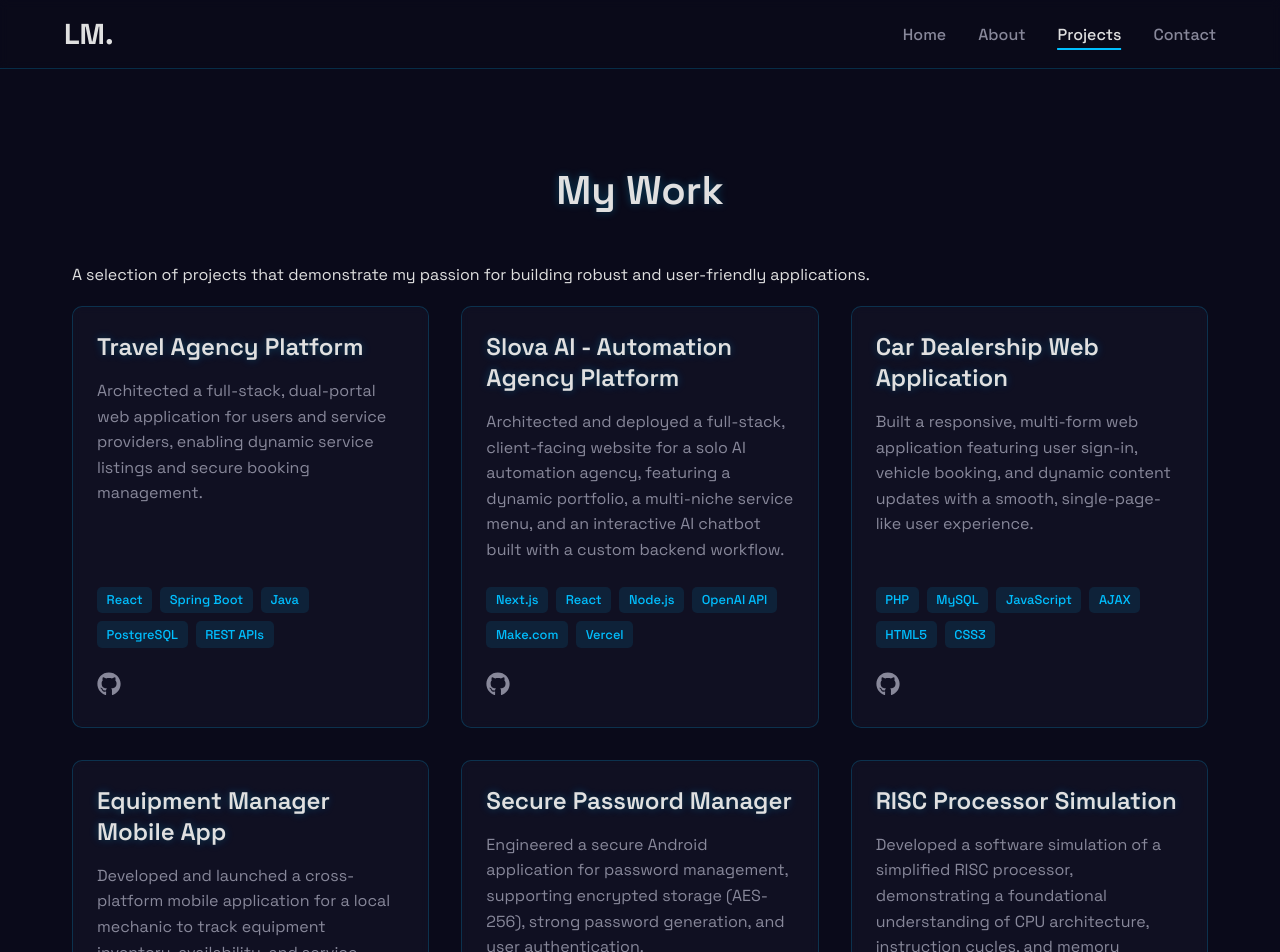
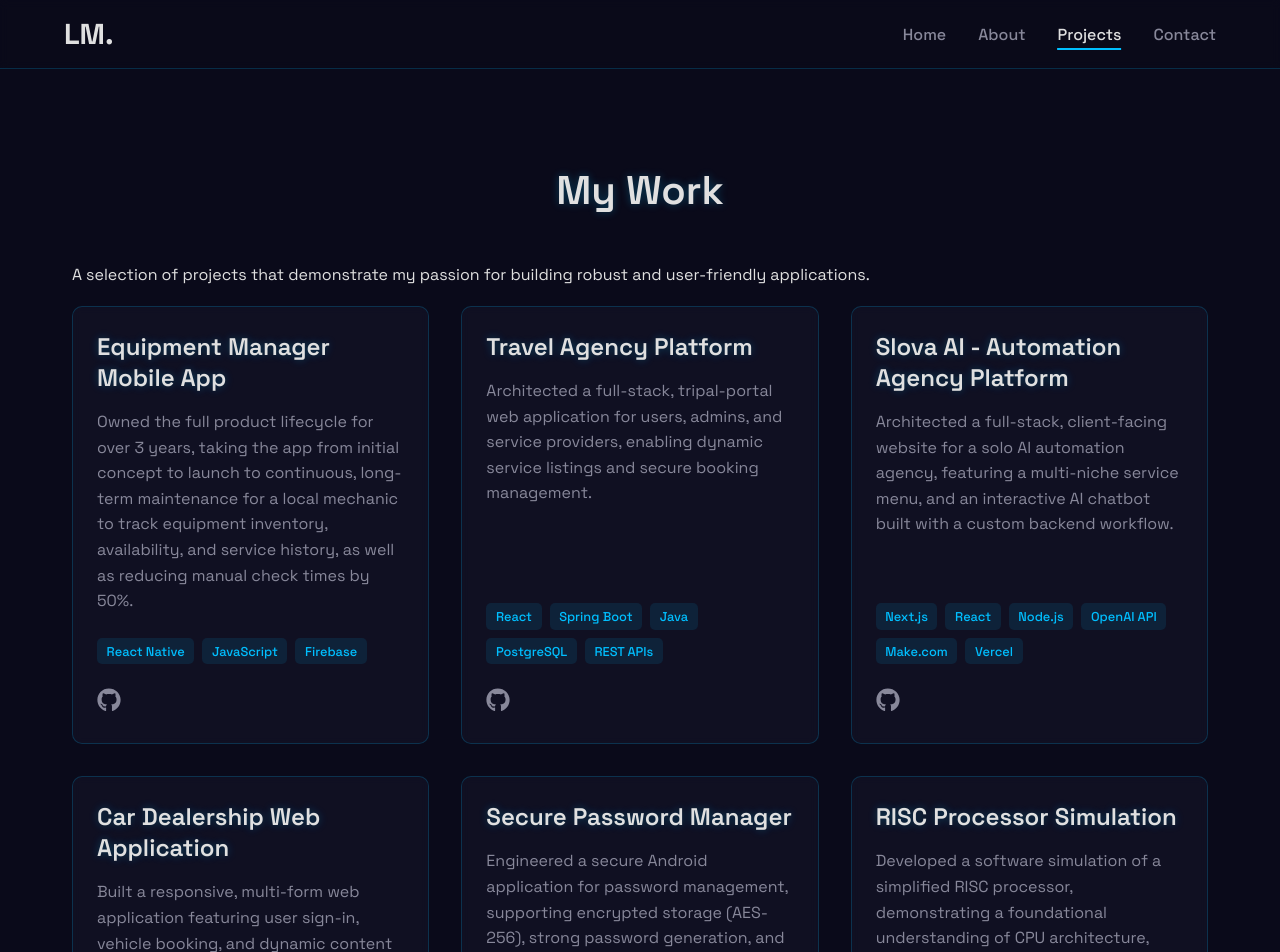
Before and after one commit to leo-marida/Portfolio, a React (Vite) app in the folder my-portfolio/: page /projects in a window 1280 px wide. Shown: the top 952 px of the page. Built offline with nearby package versions, Linux system fonts and the light colour scheme; no server answers.

Commit message:
Update Projects.jsx

```diff
--- a/my-portfolio/src/pages/Projects.jsx
+++ b/my-portfolio/src/pages/Projects.jsx
@@ -6,9 +6,17 @@ import styles from "./Projects.module.css";
 // Project data now includes all projects from your resume, ordered strategically.
 const projectsData = [
   {
+    title: "Equipment Manager Mobile App",
+    description:
+      "Owned the full product lifecycle for over 3 years, taking the app from initial concept to launch to continuous, long-term maintenance for a local mechanic to track equipment inventory, availability, and service history, as well as reducing manual check times by 50%.",
+    technologies: ["React Native", "JavaScript", "Firebase"],
+    liveLink: "#",
+    githubLink: "https://github.com/leo-marida/Mechanic-App",
+  },
+  {
     title: "Travel Agency Platform",
     description:
-      "Architected a full-stack, dual-portal web application for users and service providers, enabling dynamic service listings and secure booking management.",
+      "Architected a full-stack, tripal-portal web application for users, admins, and service providers, enabling dynamic service listings and secure booking management.",
     technologies: ["React", "Spring Boot", "Java", "PostgreSQL", "REST APIs"],
     liveLink: "#", // Replace with your live demo link
     githubLink: "https://github.com/leo-marida/Grand-Voyage", // Replace with your GitHub repo link
@@ -16,7 +24,7 @@ const projectsData = [
   {
     title: "Slova AI - Automation Agency Platform",
     description:
-      "Architected and deployed a full-stack, client-facing website for a solo AI automation agency, featuring a dynamic portfolio, a multi-niche service menu, and an interactive AI chatbot built with a custom backend workflow.",
+      "Architected a full-stack, client-facing website for a solo AI automation agency, featuring a multi-niche service menu, and an interactive AI chatbot built with a custom backend workflow.",
     technologies: [
       "Next.js",
       "React",
@@ -35,14 +43,6 @@ const projectsData = [
     technologies: ["PHP", "MySQL", "JavaScript", "AJAX", "HTML5", "CSS3"],
     liveLink: "#",
     githubLink: "https://github.com/leo-marida/SurgeMotors",
-  },
-  {
-    title: "Equipment Manager Mobile App",
-    description:
-      "Developed and launched a cross-platform mobile application for a local mechanic to track equipment inventory, availability, and service history, reducing manual check times by 50%.",
-    technologies: ["React Native", "JavaScript", "Firebase"],
-    liveLink: "#",
-    githubLink: "https://github.com/leo-marida/Mechanic-App",
   },
   {
     title: "Secure Password Manager",
```
